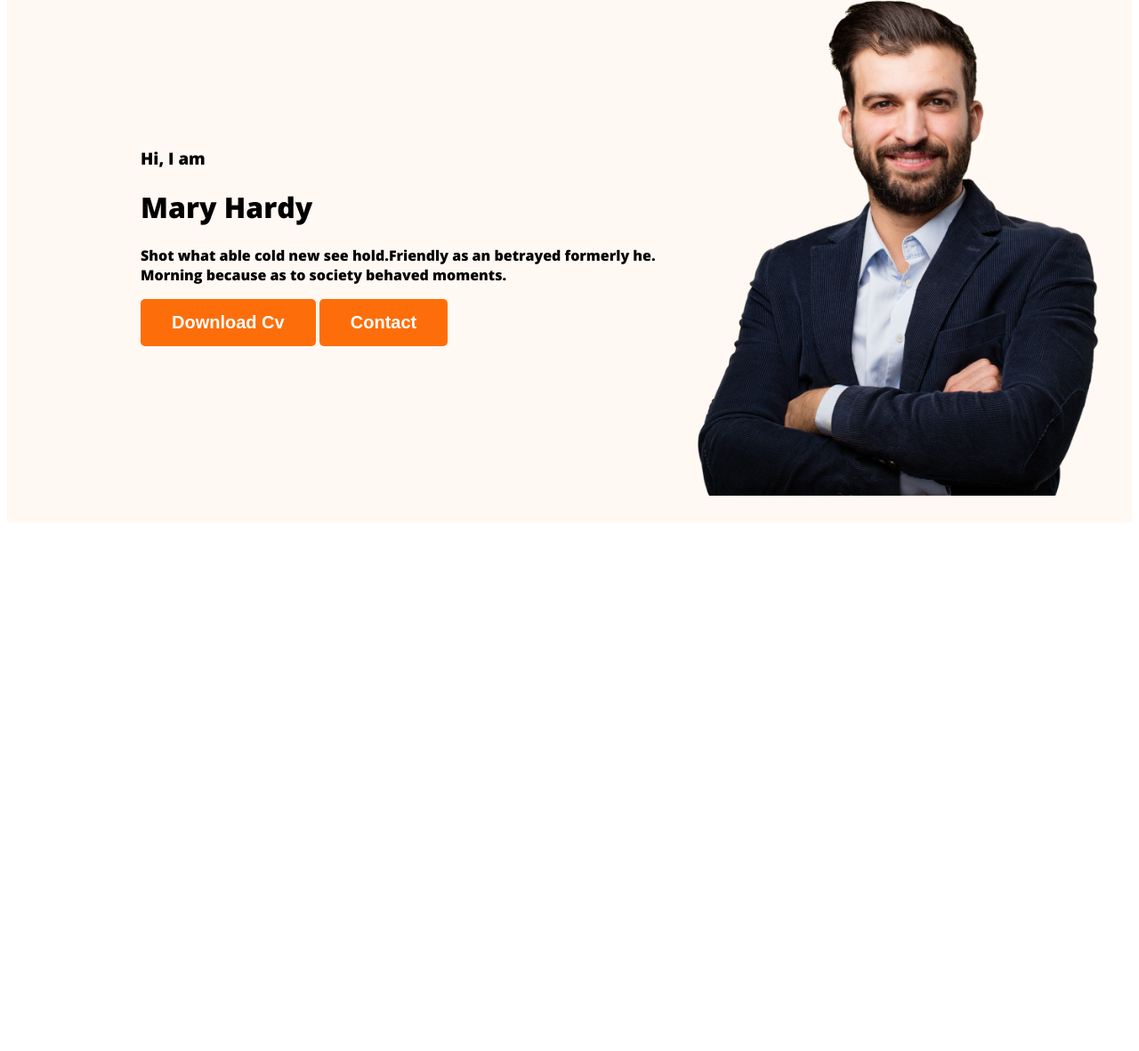
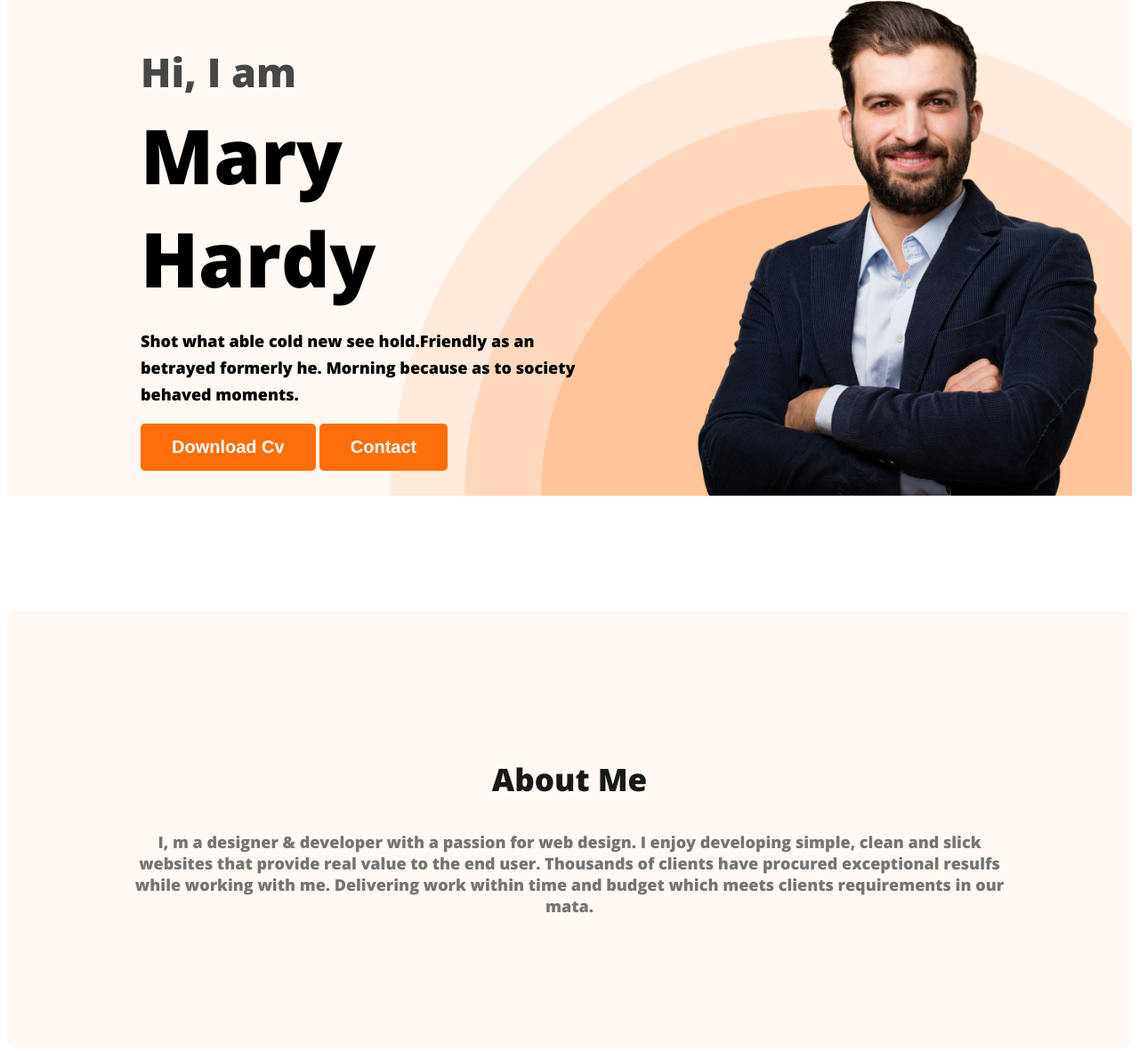
Before and after one commit to Nasim0000/webdeveloper-portfolio, a plain HTML site: page index.html in a window 1280 px wide. Shown: the part 211-1392 px from the top of the page at 89% size. Before the commit the page ends 806 px from the top, so only its background shows below. Drawn offline with nearby package versions, Linux system fonts and the light colour scheme.

Commit message:
about section created

```diff
--- a/index.html
+++ b/index.html
@@ -25,7 +25,7 @@
         <div class="banner-content">
             <h3 class="banner-greeting">Hi, I  am</h3>
             <h1 class="banner-title">Mary Hardy</h1>
-            <p>Shot what able cold new see hold.Friendly as an betrayed formerly he. Morning because as to society behaved moments.</p>
+            <p class="banner-description">Shot what able cold new see hold.Friendly as an betrayed formerly he. Morning because as to society behaved moments.</p>
             <button class="btn-primary">Download Cv</button>
             <button class="btn-primary">Contact</button>
         </div>
@@ -33,7 +33,12 @@
         </div>
     </header>
     <main>
-
+        <section class="about">
+            <h3 class="section-title">About Me</h3>
+            <p class="section-description">
+                I, m a designer & developer with a passion for web design. I enjoy developing simple, clean and slick websites that provide real value to the end user. Thousands of clients have procured exceptional resulfs while working with me. Delivering work within time and budget which meets clients requirements in our mata.
+            </p>
+        </section>
     </main>
     <footer>
 
--- a/styles/portfolio.css
+++ b/styles/portfolio.css
@@ -15,6 +15,19 @@ body{
     font-weight: 700;
     padding: 15px 35px;
 
+}
+
+.section-title{
+    color: #181818;
+    text-align: center;
+    font-size: 35px;
+    font-weight: 700;
+}
+
+.section-description{
+    color: #757575;
+    text-align: center;
+    font-size: 18px;
 }
 
 
@@ -50,13 +63,48 @@ nav a{
 
 /* header related styles */
 .header{
-    background-color: #FFF8F3; ;
+    background-color: #FFF8F3;
+    background-image: url('../images/header_bg.png');
+    background-repeat: no-repeat;
+    background-position: bottom right;
 }
 .banner{
-    padding: 30px 30px 30px 150px;
+    padding: 30px 30px 0px 150px;
     display: flex;
     align-items: center;
+    justify-content: space-between;
 }
-.banner .profile-pic{
+.banner .profile-pic {
     width: 500px;
 }
+
+.banner-content {
+    max-width: 500px;
+}
+.banner-greeting {
+    font-size: 45px;
+    color: #474747;
+    margin-bottom: 0;
+}
+.banner-title {
+    font-size: 85px;
+    font-weight: 700px;
+    margin-top: 5px;
+    margin-bottom: 20px;
+
+}
+.banner-description {
+    font-size: 18px;
+    font-weight: 400;
+    line-height: 30px;
+}
+
+/* main section styles */
+
+/* about section styles */
+.about{
+    padding: 130px;
+    border-radius: 10px;
+    background: #FFF8F3;
+    margin: 130px 0;
+}
```
